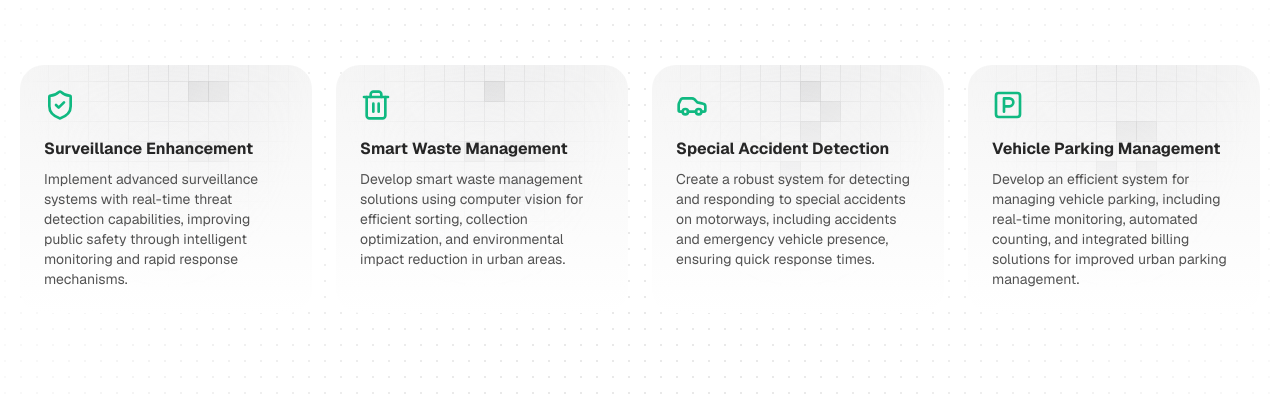
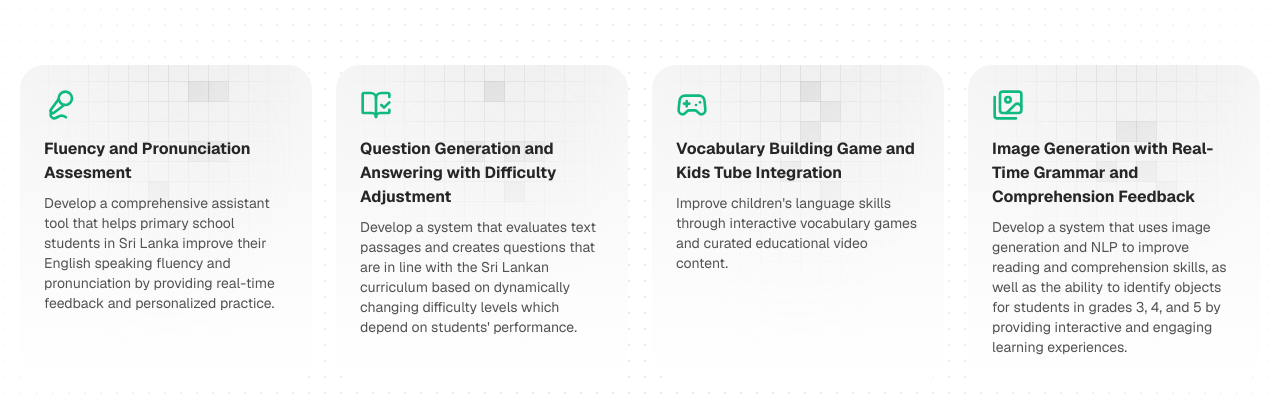
Before and after one commit to it21241246/Little_English_Geeek_Web_App, a Next.js app: page / in a window 1280 px wide. Shown: the part 1180-1587 px from the top of the page. Built offline with nearby package versions, Linux system fonts and the light colour scheme.

Commit message:
Update component-info.tsx

```diff
--- a/components/sections/component-info.tsx
+++ b/components/sections/component-info.tsx
@@ -1,30 +1,30 @@
 import { useId } from "react";
-import { SquareParking, Trash2, ShieldCheck, Car } from "lucide-react";
+import { SquareParking, Trash2, ShieldCheck, Car, Mic2Icon, BookOpenCheck, Gamepad2, LucideImages } from "lucide-react";
 
 const grid = [
   {
-    icon: ShieldCheck,
-    title: "Surveillance Enhancement",
+    icon: Mic2Icon,
+    title: "Fluency and Pronunciation Assesment",
     description:
-      "Implement advanced surveillance systems with real-time threat detection capabilities, improving public safety through intelligent monitoring and rapid response mechanisms.",
+      "Develop a comprehensive assistant tool that helps primary school students in Sri Lanka improve their English speaking fluency and pronunciation by providing real-time feedback and personalized practice."
   },
   {
-    icon: Trash2,
-    title: "Smart Waste Management",
+    icon: BookOpenCheck,
+    title: "Question Generation and Answering with Difficulty Adjustment",
     description:
-      "Develop smart waste management solutions using computer vision for efficient sorting, collection optimization, and environmental impact reduction in urban areas.",
+      "Develop a system that evaluates text passages and creates questions that are in line with the Sri Lankan curriculum based on dynamically changing difficulty levels which depend on students' performance."
   },
   {
-    icon: Car,
-    title: "Special Accident Detection",
+    icon: Gamepad2,
+    title: "Vocabulary Building Game and Kids Tube Integration",
     description:
-      "Create a robust system for detecting and responding to special accidents on motorways, including accidents and emergency vehicle presence, ensuring quick response times.",
+      "Improve children's language skills through interactive vocabulary games and curated educational video content."
   },
   {
-    icon: SquareParking,
-    title: "Vehicle Parking Management",
+    icon: LucideImages,
+    title: "Image Generation with Real-Time Grammar and Comprehension Feedback",
     description:
-      "Develop an efficient system for managing vehicle parking, including real-time monitoring, automated counting, and integrated billing solutions for improved urban parking management.",
+      "Develop a system that uses image generation and NLP to improve reading and comprehension skills, as well as the ability to identify objects for students in grades 3, 4, and 5 by providing interactive and engaging learning experiences."
   },
 ];
 
```
